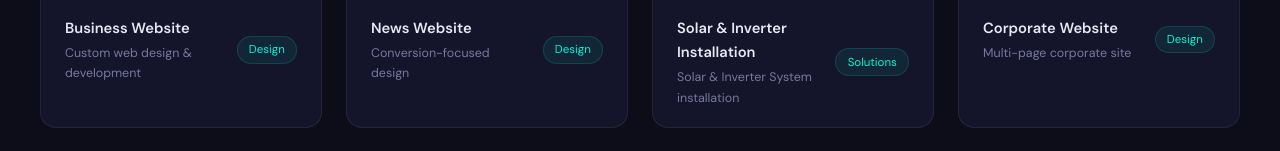
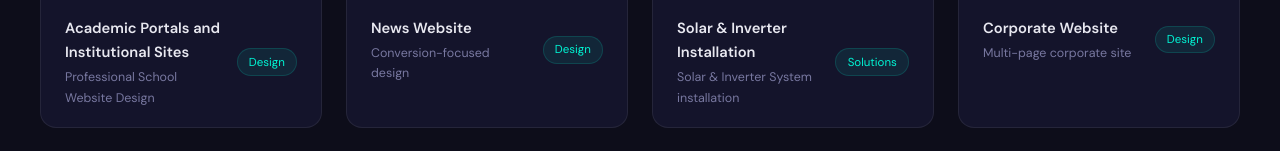
Before and after one commit to lordayoyinka/aobilawu, a plain HTML site: page index.html in a window 1280 px wide. Shown: the part 5251-5402 px from the top of the page. Drawn offline with Linux system fonts and the light colour scheme.

Commit message:
Update index.html

```diff
--- a/index.html
+++ b/index.html
@@ -381,13 +381,13 @@
         data-desc="Custom web design & development — built for performance and brand impact."
         data-img="https://lordayoyinka.github.io/img/portfolio-1.png">
         <div class="work-card__preview">
-          <img src="https://lordayoyinka.github.io/img/portfolio-1.png" alt="Business Website" loading="lazy" />
+          <img src="https://lordayoyinka.github.io/img/portfolio-1.png" alt="Institutional Sites" loading="lazy" />
           <div class="work-card__overlay"><span class="work-card__view">
             <svg width="16" height="16" viewBox="0 0 24 24" fill="none" stroke="currentColor" stroke-width="2"><circle cx="11" cy="11" r="8"/><line x1="21" y1="21" x2="16.65" y2="16.65"/><line x1="11" y1="8" x2="11" y2="14"/><line x1="8" y1="11" x2="14" y2="11"/></svg>
             Preview
           </span></div>
         </div>
-        <div class="work-card__info"><div><h4>Business Website</h4><p class="work-card__desc">Custom web design &amp; development</p></div><span class="work-card__cat">Design</span></div>
+        <div class="work-card__info"><div><h4>Academic Portals and Institutional Sites</h4><p class="work-card__desc">Professional School Website Design</p></div><span class="work-card__cat">Design</span></div>
       </div>
 
       <div class="work-card" data-category="design"
```
